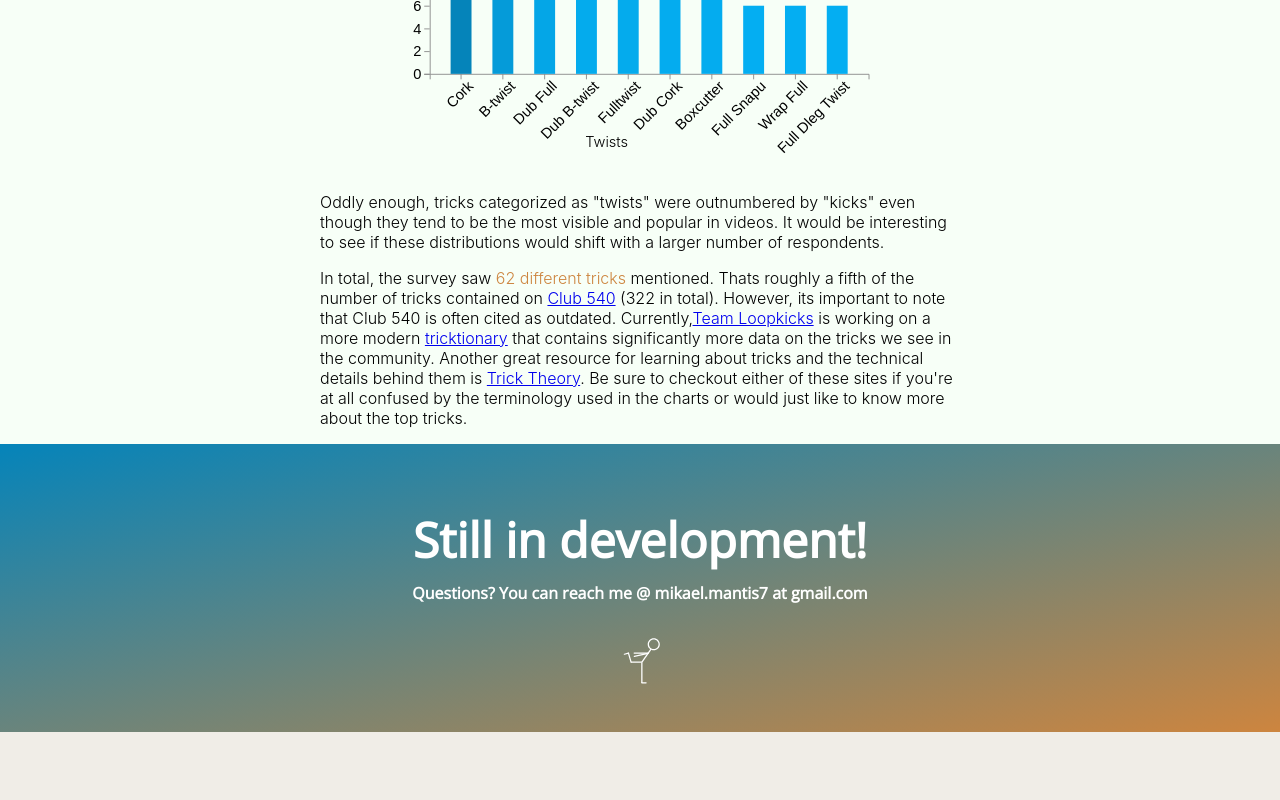
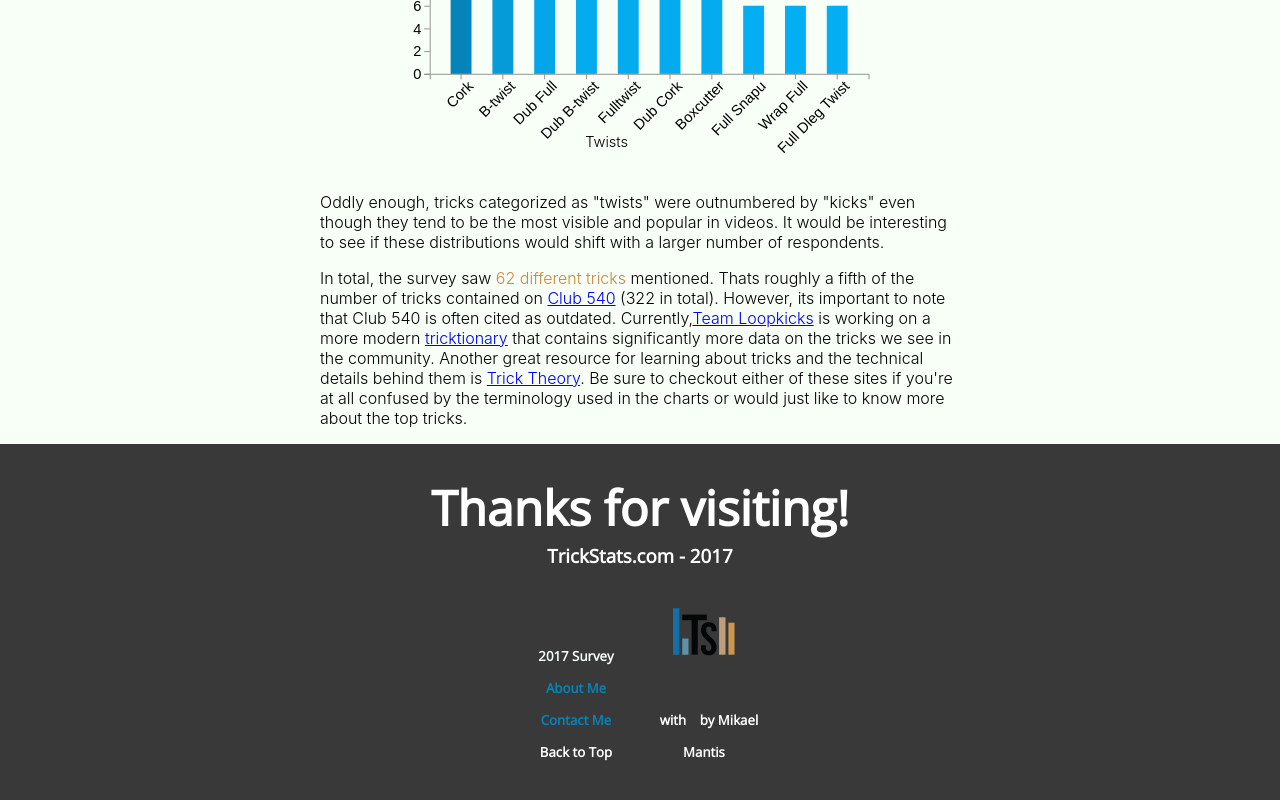
Before and after one commit to mantism/TrickingSurvey, a React (Create React App) app: page / in a window 1280 px wide. Shown: the part 9049-9849 px from the top of the page. Before the commit the page ends 9781 px from the top, so only its background shows below. Built offline with nearby package versions, Linux system fonts and the light colour scheme.

Commit message:
latest build with new footer

```diff
--- a/src/App.js
+++ b/src/App.js
@@ -1,10 +1,11 @@
 import React, { Component } from 'react';
 import ReactTooltip from 'react-tooltip';
-import Header from './Header';
 import About from './About';
-import Highlights from './Highlights';
 import Demographics from './Demographics';
 import Experience from './Experience';
+import Footer from './Footer';
+import Header from './Header';
+import Highlights from './Highlights';
 import Tricks from './Tricks';
 
 import './styles.css';
@@ -20,8 +21,8 @@ class App extends Component {
         <Demographics />
         <Experience/>
         <Tricks />
-        <Header title="Still in development!" subheading="Questions? You can reach me @ mikael.mantis7 at gmail.com" icons={["gainer"]}/>
-        <ReactTooltip place='top' type='dark' effect='float'/>
+        <Footer icons={["gainer"]}/>
+			  <ReactTooltip place='top' type='dark' effect='float'/>
       </div>
     );
   }
--- /dev/null
+++ b/src/Footer.jsx
@@ -0,0 +1,31 @@
+import React, {Component} from 'react';
+
+class Footer extends Component {
+	render() {
+		return (
+			<div className="footer">
+				<h1>Thanks for visiting!</h1>
+				<h3>TrickStats.com - 2017</h3>
+				<div className="col">
+			  	<h5><a href="">2017 Survey</a></h5>
+					<h5><a href="https://mantism.github.io">About Me</a></h5>
+					<h5><a href="mailto:mikael.mantis7@gmail.com">Contact Me</a></h5>
+				  <h5>Back to Top</h5>
+				</div>
+			  <div className="col">
+			  	<div className="logo"/>
+				  <a href="https://github.com/mantism/TrickingSurvey">
+						<i className="fa fa-github fa-2x" aria-hidden="true"></i>
+					</a>
+			    <h5>
+						<i className="fa fa-code fa-1x" aria-hidden="true"></i>
+						 with <i className="fa fa-heart fa-1x" aria-hidden="true"></i>
+			       by Mikael Mantis
+			    </h5>
+				</div>
+			</div>
+		);
+	}
+}
+
+export default Footer;
--- /dev/null
+++ b/src/modules/footer.css
@@ -0,0 +1,16 @@
+.footer {
+  margin: 0;
+  background: #39393a;
+  color: #fff;
+  width: 100%;
+  text-align: center; }
+  .footer h1 {
+    margin: 0;
+    padding: 1rem; }
+  .footer h4 {
+    margin: 0.5rem; }
+  .footer h5 {
+    margin: 0;
+    padding: 0.5rem; }
+  .footer a {
+    text-decoration: none; }
--- a/src/modules/icons.css
+++ b/src/modules/icons.css
@@ -13,6 +13,12 @@
   margin-left: 10px;
   margin-right: 10px;
   animation: spin 5.0s linear infinite; }
+
+.logo {
+  height: 4rem;
+  width: 4rem;
+  margin: 10px auto;
+  background: url("./images/TS.png"); }
 
 @keyframes spin {
   from {
--- a/src/styles.css
+++ b/src/styles.css
@@ -92,6 +92,68 @@ p {
   margin-top: 0;
   font-weight: 500; }
 
+.footer {
+  margin: 0;
+  background: #39393a;
+  color: #fff;
+  width: 100%;
+  height: 18rem;
+  text-align: center;
+  padding-top: 3rem;
+  padding-bottom: 3rem;
+  line-height: 2rem;
+  font-family: "Open Sans", sans-serif; }
+  .footer h1 {
+    margin: 0;
+    font-size: 3rem; }
+  .footer h3 {
+    margin: 1rem; }
+  .footer h5 {
+    margin: 0; }
+  .footer a {
+    color: #F7FFF7;
+    text-decoration: none; }
+  .footer a:link {
+    color: #0584ba;
+    text-decoration: none; }
+  .footer a:visited {
+    color: #F7FFF7;
+    text-decoration: none; }
+  .footer a:hover {
+    color: #0584ba;
+    text-decoration: none; }
+  .footer i {
+    margin-left: 5px;
+    margin-right: 5px; }
+  .footer .col {
+    top: 0;
+    width: 10%;
+    display: inline-block; }
+  @media (max-width: 32em) {
+    .footer {
+      height: 18rem; }
+      .footer h1 {
+        font-size: 2rem; }
+      .footer .col {
+        width: 35%; } }
+  @media (min-width: 32em) {
+    .footer {
+      height: 18rem; }
+      .footer h1 {
+        font-size: 2rem; }
+      .footer .col {
+        width: 33%; } }
+  @media (min-width: 62em) {
+    .footer {
+      height: 16.5rem; }
+      .footer .col {
+        width: 20%; } }
+  @media (min-width: 75em) {
+    .footer h1 {
+      font-size: 3rem; }
+    .footer .col {
+      width: 10%; } }
+
 .header {
   background: #cd853f;
   background: -webkit-linear-gradient(to left top, #cd853f, #0584ba);
@@ -172,6 +234,12 @@ p {
   margin-left: 10px;
   margin-right: 10px;
   animation: spin 5.0s linear infinite; }
+
+.logo {
+  height: 4rem;
+  width: 4rem;
+  margin: 10px auto;
+  background: url("./images/TS.png"); }
 
 @keyframes spin {
   from {
@@ -298,21 +366,27 @@ p {
 
 .left {
   display: inline-block; }
+  @media (max-width: 32em) {
+    .left {
+      width: 100%; } }
   @media (min-width: 32em) {
     .left {
-      width: 100%; } }
-  @media (min-width: 40em) {
+      width: 50%; } }
+  @media (min-width: 48em) {
     .left {
       width: 40%; } }
 
 .right {
   display: inline-block;
   vertical-align: top; }
-  @media (min-width: 32em) {
+  @media (max-width: 32em) {
     .right {
       width: 100%;
       margin: 0px; } }
-  @media (min-width: 40em) {
+  @media (min-width: 32em) {
+    .right {
+      width: 40%; } }
+  @media (min-width: 48em) {
     .right {
       width: 50%;
       margin: 20px; } }
--- /dev/null
+++ b/src/styles/modules/footer.scss
@@ -0,0 +1,94 @@
+.footer {
+	margin: 0;
+	background: #39393a;
+	color: #fff;
+	width: 100%;
+	height: 18rem;
+	text-align: center;
+  padding-top: 3rem;
+	padding-bottom: 3rem;
+	line-height: 2rem;
+	font-family: $header-font;
+	h1 {
+		margin: 0;
+		font-size: 3rem;
+	}
+  h3 {
+		margin: 1rem;
+	}
+
+  h5 {
+		margin: 0;
+	}
+
+	a {
+		color: $cream;
+		text-decoration: none;
+	}
+
+	a:link {
+		color: $light-blue;
+		text-decoration: none;
+	}
+
+	a:visited {
+		color: $cream;
+		text-decoration: none;
+	}
+
+	a:hover {
+		color: $light-blue;
+		text-decoration: none;
+	}
+
+	i {
+		margin-left: 5px;
+		margin-right: 5px;
+	}
+
+  .col {
+		top: 0;
+		width: 10%;
+		display: inline-block;
+	}
+
+	@media(max-width: 32em) {
+		height: 18rem;
+    h1 {
+			font-size: 2rem;
+		}
+
+		.col {
+			width: 35%;
+		}
+	}
+
+	@media (min-width: 32em) {
+		height: 18rem;
+    h1 {
+			font-size: 2rem;
+		}
+		.col {
+			width: 33%;
+		}
+	}
+
+	@media (min-width: 62em) {
+		height: 16.5rem;
+
+		.col {
+			width: 20%;
+		}
+	}
+
+	@media (min-width: 75em) {
+		h1 {
+			font-size: 3rem;
+		}
+
+		.col {
+			width: 10%;
+		}
+	}
+
+}
--- a/src/styles/modules/icons.scss
+++ b/src/styles/modules/icons.scss
@@ -16,6 +16,13 @@
   margin-left: 10px;
   margin-right: 10px;
   animation: spin 5.0s linear infinite;
+}
+
+.logo {
+	height: 4rem;
+	width: 4rem;
+	margin: 10px auto;
+	background: url('./images/TS.png');
 }
 
 @keyframes spin {
--- a/src/styles/styles.scss
+++ b/src/styles/styles.scss
@@ -3,6 +3,7 @@
 @import './modules/chart';
 @import './modules/divider';
 @import './modules/fonts';
+@import './modules/footer';
 @import './modules/header';
 @import './modules/hiddenContent';
 @import './modules/image';
```
Also changed, not shown: src/modules/split.css (+10 -4 lines), src/styles/modules/split.scss (+14 -6 lines), src/images/TS.png (added), src/images/TrickStatsLogo.png (added).
